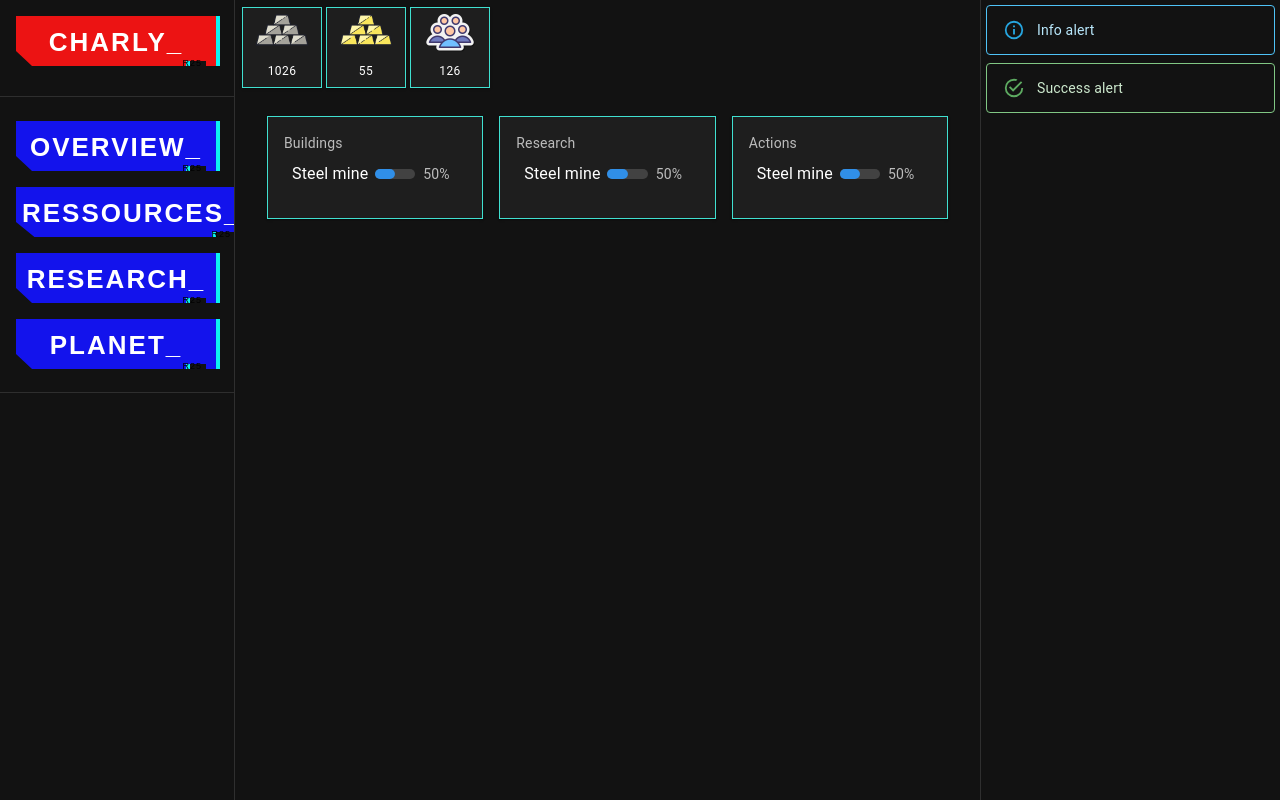
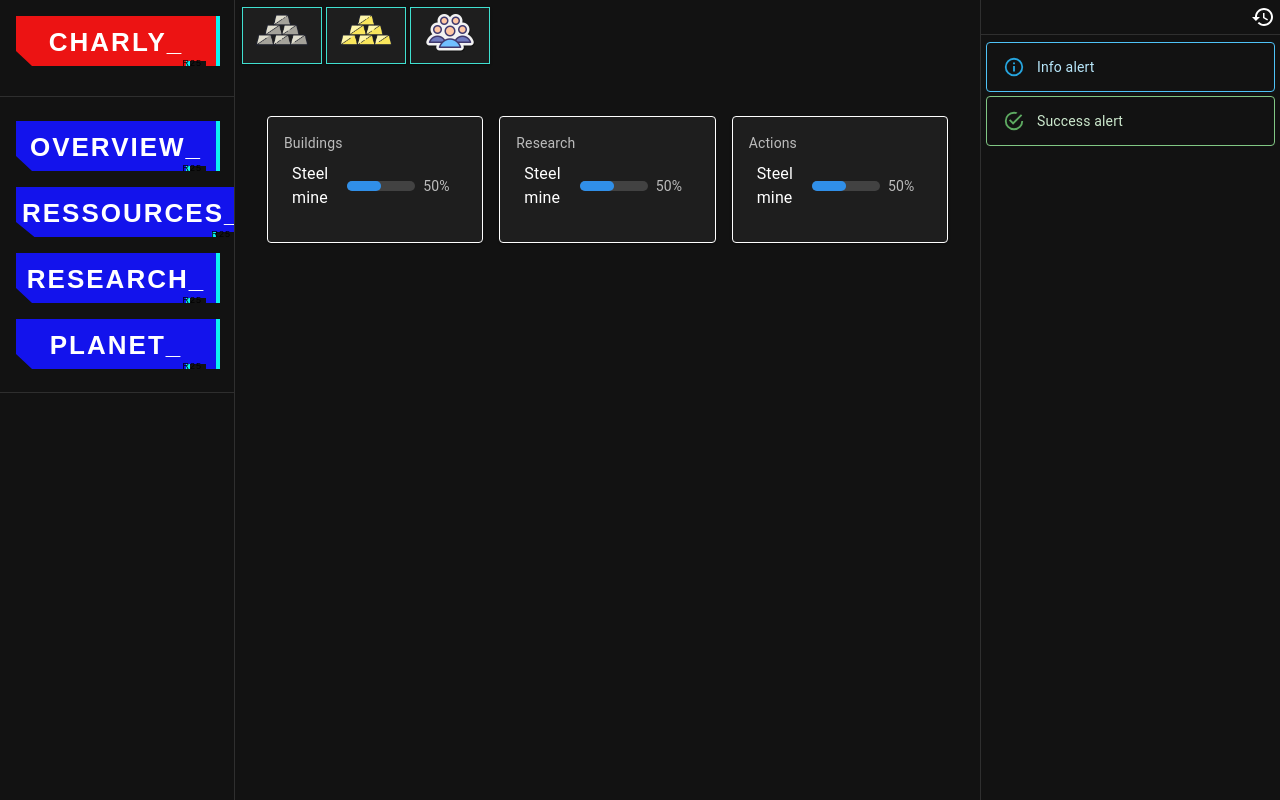
Before and after one commit to Charlyln/space-odyssey, a React (Create React App) app: page / in a window 1280 px wide. Built offline with nearby package versions, Linux system fonts and the light colour scheme; no server answers; a web font is replaced by a local one.

Commit message:
feat/ add buildings in ressource page

```diff
--- a/src/App.jsx
+++ b/src/App.jsx
@@ -1,7 +1,8 @@
 import React from 'react';
 import { createTheme, ThemeProvider } from '@mui/material/styles';
 import CssBaseline from '@mui/material/CssBaseline';
-import Router from './Router';
+import Layout from './Layout';
+import AppContext from './utils/AppContext';
 
 const theme = createTheme({
   palette: {
@@ -11,9 +12,11 @@ const theme = createTheme({
 
 export default function App() {
   return (
-    <ThemeProvider theme={theme}>
-      <CssBaseline />
-      <Router />
-    </ThemeProvider>
+    <AppContext>
+      <ThemeProvider theme={theme}>
+        <CssBaseline />
+        <Layout />
+      </ThemeProvider>
+    </AppContext>
   );
 }
--- /dev/null
+++ b/src/Layout.jsx
@@ -0,0 +1,63 @@
+import React, { useContext, useEffect, useState } from 'react';
+import axios from 'axios';
+
+import { BrowserRouter } from 'react-router-dom';
+import { Box } from '@mui/material';
+
+import { Context } from './utils/AppContext';
+import { hostname, port } from './utils/config';
+
+import StatusBar from './layout/StatusBar';
+import Menu from './layout/Menu';
+import Infos from './layout/Infos';
+import Pages from './layout/Pages';
+
+const menuWidth = 235;
+const infosWidth = 300;
+
+export default function Layout() {
+  const { setStore } = useContext(Context);
+  const [loading, setLoading] = useState(true);
+
+  const userId = window.localStorage.getItem('userId');
+
+  useEffect(() => {
+    async function fetchData() {
+      await getUserData();
+    }
+    fetchData();
+  }, []);
+
+  const getUserData = async () => {
+    try {
+      const userData = await axios.get(`http://${hostname}:${port}/v1/users/${userId}`);
+
+      setStore((prevState) => ({
+        ...prevState,
+        user: userData.data,
+        ressources: userData.data.Ressources,
+        buildings: userData.data.Buildings,
+      }));
+
+      setLoading(false);
+    } catch (error) {
+      console.log(error);
+      setLoading(false);
+    }
+  };
+
+  return (
+    <BrowserRouter>
+      <Box>
+        {!loading && (
+          <>
+            <StatusBar menuWidth={menuWidth} />
+            <Menu width={menuWidth} />
+            <Pages menuWidth={menuWidth} infosWidth={infosWidth} />
+            <Infos width={infosWidth} />
+          </>
+        )}
+      </Box>
+    </BrowserRouter>
+  );
+}
--- a/src/Router.jsx
+++ /dev/null
@@ -1,24 +0,0 @@
-import React from 'react';
-import { BrowserRouter } from 'react-router-dom';
-import { AppBar, Box } from '@mui/material';
-
-import StatusBar from './layout/StatusBar';
-import Menu from './layout/Menu';
-import Infos from './layout/Infos';
-import Pages from './layout/Pages';
-
-const menuWidth = 235;
-const infosWidth = 300;
-
-export default function Router() {
-  return (
-    <BrowserRouter>
-      <Box>
-        <StatusBar menuWidth={menuWidth} />
-        <Menu width={menuWidth} />
-        <Pages menuWidth={menuWidth} infosWidth={infosWidth} />
-        <Infos width={infosWidth} />
-      </Box>
-    </BrowserRouter>
-  );
-}
--- a/src/layout/Infos.jsx
+++ b/src/layout/Infos.jsx
@@ -1,7 +1,10 @@
-import React from 'react';
-import { Alert, Drawer, Stack } from '@mui/material';
+import React, { useState } from 'react';
+import { Alert, Drawer, Stack, Collapse, IconButton, Divider } from '@mui/material';
+import { TransitionGroup } from 'react-transition-group';
+import { History } from '@mui/icons-material';
 
-const infos = [
+export default function Infos({ width }) {
+  const [infos, setInfos] = useState([
     {
       id: '1',
       message: 'Info alert',
@@ -12,9 +15,12 @@ const infos = [
       message: 'Success alert',
       severity: 'success',
     },
-];
+  ]);
 
-export default function Infos({ width }) {
+  const clearInfos = () => {
+    setInfos([]);
+  };
+
   return (
     <Drawer
       sx={{
@@ -28,12 +34,23 @@ export default function Infos({ width }) {
       variant='permanent'
       anchor='right'
     >
-      <Stack sx={{ width: '100%', padding: '5px' }} spacing={1}>
+      <Stack direction='row' justifyContent='flex-end' alignItems='flex-end' spacing={1}>
+        <IconButton onClick={clearInfos} size='small'>
+          <History />
+        </IconButton>
+      </Stack>
+
+      <Divider />
+      <Stack sx={{ width: '100%', padding: '5px' }}>
+        <TransitionGroup>
           {infos.map((info) => (
-          <Alert key={info.id} variant='outlined' severity={info.severity}>
+            <Collapse key={info.id}>
+              <Alert style={{ margin: '2px 0' }} key={info.id} variant='outlined' severity={info.severity}>
                 {info.message}
               </Alert>
+            </Collapse>
           ))}
+        </TransitionGroup>
       </Stack>
     </Drawer>
   );
--- a/src/layout/Pages.jsx
+++ b/src/layout/Pages.jsx
@@ -1,5 +1,5 @@
 import React from 'react';
-import { Routes, Route, Link } from 'react-router-dom';
+import { Routes, Route } from 'react-router-dom';
 import { Toolbar, Box } from '@mui/material';
 
 import Overview from '../pages/Overview';
--- a/src/layout/StatusBar.jsx
+++ b/src/layout/StatusBar.jsx
@@ -1,39 +1,52 @@
-import React from 'react';
-import { Card, CardMedia, Typography, Grid, CardContent, AppBar } from '@mui/material';
+import React, { useContext } from 'react';
+import { Card, CardMedia, Typography, CardContent, AppBar } from '@mui/material';
+
+import { Context } from '../utils/AppContext';
+
 import steelIcon from '../assets/steel.png';
 import goldIcon from '../assets/gold.png';
 import peopleIcon from '../assets/people.png';
 
-const ressources = [
+const ressourceItems = [
   {
     name: 'steel',
     icon: steelIcon,
-    value: 1026,
     width: 60,
   },
   {
     name: 'gold',
     icon: goldIcon,
-    value: 55,
     width: 60,
   },
   {
     name: 'people',
     icon: peopleIcon,
-    value: 126,
     width: 50,
   },
 ];
 
 function StatusBar({ menuWidth }) {
+  const {
+    store: { ressources },
+  } = useContext(Context);
+
+  const getRessourceValue = (ressourceName) => {
+    try {
+      const ressource = ressources.find((ressource) => ressource.name === ressourceName);
+      return ressource.value;
+    } catch (error) {
+      console.log(error);
+    }
+  };
+
   return (
     <AppBar position='fixed' sx={{ width: `calc(100% - ${menuWidth}px)`, ml: `${menuWidth}px`, background: 'none', boxShadow: 'none' }}>
       <div style={{ display: 'flex', padding: '5px' }}>
-        {ressources.map((ressource) => (
+        {ressourceItems.map((ressource) => (
           <Card key={ressource.name} sx={{ width: 80, margin: '2px' }} style={{ borderRadius: 0, border: 'solid 1px turquoise' }}>
             <CardMedia sx={{ height: 45, width: ressource.width, margin: 'auto' }} image={ressource.icon} title={ressource.name} />
             <CardContent style={{ padding: '5px', paddingBottom: '5px', textAlign: 'center' }}>
-              <Typography variant='caption'>{ressource.value}</Typography>
+              <Typography variant='caption'>{getRessourceValue(ressource.name)}</Typography>
             </CardContent>
           </Card>
         ))}
--- a/src/pages/Overview.jsx
+++ b/src/pages/Overview.jsx
@@ -1,5 +1,5 @@
 import React from 'react';
-import { Card, CardMedia, Typography, Grid, CardContent, Box } from '@mui/material';
+import { Card, Typography, Grid, CardContent, Box } from '@mui/material';
 import { styled } from '@mui/material/styles';
 import LinearProgress, { linearProgressClasses } from '@mui/material/LinearProgress';
 
@@ -32,17 +32,17 @@ function Overview() {
     <Grid container alignItems='center'>
       {items.map((item) => (
         <Grid item xs={4} key={item.name} sx={{ padding: 1 }}>
-          <Card style={{ borderRadius: 0, border: 'solid 1px turquoise' }}>
+          <Card style={{ border: 'solid 1px' }}>
             <CardContent>
               <Typography sx={{ fontSize: 14 }} color='text.secondary'>
                 {item.name}
               </Typography>
 
               <Grid container alignItems='center' sx={{ padding: 1 }}>
-                <Grid item xs={6}>
+                <Grid item xs={4}>
                   Steel mine
                 </Grid>
-                <Grid item xs={6}>
+                <Grid item xs={8}>
                   <Box sx={{ display: 'flex', alignItems: 'center' }}>
                     <Box sx={{ width: '100%', mr: 1 }}>
                       <BorderLinearProgress variant='determinate' value={50} />
--- a/src/pages/Ressources.jsx
+++ b/src/pages/Ressources.jsx
@@ -1,10 +1,102 @@
-import React from 'react';
-import { Grid } from '@mui/material';
+import React, { useContext } from 'react';
+import { Card, Typography, Grid, CardContent, Box, CardHeader, CardMedia, IconButton, Button } from '@mui/material';
+import { styled } from '@mui/material/styles';
+import LinearProgress, { linearProgressClasses } from '@mui/material/LinearProgress';
+import { Context } from '../utils/AppContext';
+import ForwardIcon from '@mui/icons-material/Forward';
+import steelMineIcon from '../assets/steelmine.png';
+import goldMineIcon from '../assets/goldmine.png';
+import axios from 'axios';
+import { hostname, port } from '../utils/config';
+
+const BorderLinearProgress = styled(LinearProgress)(({ theme }) => ({
+  height: 10,
+  borderRadius: 5,
+  [`&.${linearProgressClasses.colorPrimary}`]: {
+    backgroundColor: theme.palette.grey[theme.palette.mode === 'light' ? 200 : 800],
+  },
+  [`& .${linearProgressClasses.bar}`]: {
+    borderRadius: 5,
+    backgroundColor: theme.palette.mode === 'light' ? '#1a90ff' : '#308fe8',
+  },
+}));
 
 function Ressources() {
+  const {
+    store: { buildings, user },
+    setStore,
+  } = useContext(Context);
+
+  const getImg = (buildingName) => {
+    switch (buildingName) {
+      case 'Steel mine':
+        return steelMineIcon;
+
+      case 'Gold mine':
+        return goldMineIcon;
+
+      default:
+        return steelMineIcon;
+    }
+  };
+
+  const upgrade = async (item) => {
+    try {
+      await axios.put(`http://${hostname}:${port}/v1/buildings/${item.id}`);
+      const userData = await axios.get(`http://${hostname}:${port}/v1/users/${user.id}`);
+
+      console.log(userData);
+
+      setStore((prevState) => ({
+        ...prevState,
+        ressources: userData.data.Ressources,
+        buildings: userData.data.Buildings,
+      }));
+    } catch (error) {
+      console.log(error);
+    }
+  };
+
   return (
-    <Grid container alignItems='center' sx={{ padding: 1 }}>
-      Ressources
+    <Grid container alignItems='center'>
+      {buildings.map((item) => (
+        <Grid item xs={4} key={item.name} sx={{ padding: 1 }}>
+          <Card style={{ border: 'solid 1px', opacity: item.upgrading ? 0.5 : 1 }}>
+            <CardHeader
+              title={item.name}
+              action={
+                <Button disabled={item.upgrading} size='small' variant='contained' color='success' onClick={() => upgrade(item)}>
+                  <ForwardIcon style={{ transform: 'rotate(-90deg)' }} />
+                </Button>
+              }
+            />
+
+            <CardMedia style={{ width: '100px', margin: 'auto' }} component='img' image={getImg(item.name)} alt={item.name} />
+
+            <CardContent>
+              <Typography sx={{ fontSize: 14, float: 'right' }} color='text.secondary'>
+                {`Level ${item.level}`}
+              </Typography>
+
+              <Grid container alignItems='center' sx={{ padding: 1 }}>
+                <Grid item xs={4}>
+                  Upgrade
+                </Grid>
+                <Grid item xs={8}>
+                  <Box sx={{ display: 'flex', alignItems: 'center' }}>
+                    <Box sx={{ width: '100%', mr: 1 }}>
+                      <BorderLinearProgress variant='determinate' value={0} />
+                    </Box>
+                    <Box sx={{ minWidth: 35 }}>
+                      <Typography variant='body2' color='text.secondary'>{`0%`}</Typography>
+                    </Box>
+                  </Box>
+                </Grid>
+              </Grid>
+            </CardContent>
+          </Card>
+        </Grid>
+      ))}
     </Grid>
   );
 }
--- /dev/null
+++ b/src/utils/AppContext.jsx
@@ -0,0 +1,13 @@
+import React, { useState, createContext } from 'react';
+
+export const Context = createContext(null);
+
+export default function AppContext({ children }) {
+  const [store, setStore] = useState({
+    user: [],
+    ressources: [],
+    buildings: [],
+  });
+
+  return <Context.Provider value={{ store, setStore }}>{children}</Context.Provider>;
+}
--- /dev/null
+++ b/src/utils/config.js
@@ -0,0 +1,6 @@
+const config = {
+  port: 5000,
+  hostname: window.location.hostname,
+};
+
+module.exports = config;
```
Also changed, not shown: src/assets/goldmine.png (added), src/assets/steelmine.png (added). Lines whose indentation alone changed are shown as unchanged.
